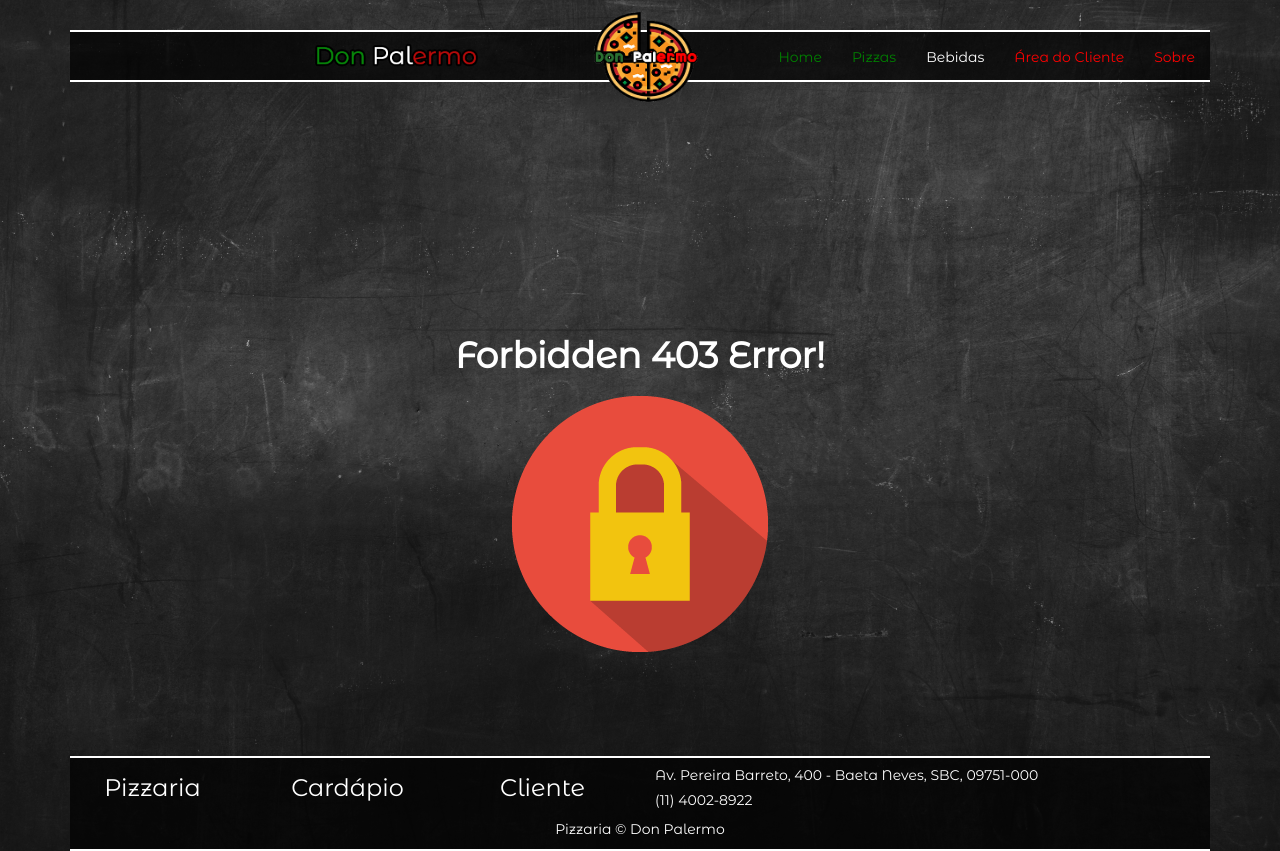
After one commit to guilhermestain/don-palermo, a PHP site: page /403/ in a window 1280 px wide. The commit adds this page. Run offline with PHP 8.4, Linux system fonts and the light colour scheme.

```diff
--- /dev/null
+++ b/403/index.html
@@ -0,0 +1,96 @@
+<html>
+  <head>
+    <meta charset="utf-8">
+    <link rel="stylesheet" href="https://maxcdn.bootstrapcdn.com/bootstrap/3.3.7/css/bootstrap.min.css">
+    <script src="https://ajax.googleapis.com/ajax/libs/jquery/3.3.1/jquery.min.js"></script>
+    <script src="https://maxcdn.bootstrapcdn.com/bootstrap/3.3.7/js/bootstrap.min.js"></script>
+    <link rel="icon" id="palermoicon" href="../img/icon.png" type="image/x-icon">
+    <link href="https://fonts.googleapis.com/css?family=Montserrat+Alternates" rel="stylesheet">
+    <link href="https://fonts.googleapis.com/css?family=Exo:100" rel="stylesheet">
+    <link href="https://fonts.googleapis.com/css?family=Do+Hyeon" rel="stylesheet">
+    <link href="https://fonts.googleapis.com/css?family=Do+Hyeon" rel="stylesheet">
+    <link rel="stylesheet" href="../css/styles.css">
+    <style type="text/css">
+      body {
+        font-family: 'Montserrat Alternates', sans-serif;
+        background-image: url("../css/fundo157.jpg");
+        background-repeat: no-repeat;
+        background-attachment: fixed;
+        background-size: cover;
+      }
+      .status-code {
+        margin-top: 20%;
+        height: 50vh;
+      }
+    </style>
+    <title>Don Palermo</title>
+  </head>
+
+<body>
+
+	<div class="container">
+
+    <!-- barra de navegação -->
+		<nav id="navbar1" class="navbar navbar-default">
+      <div class="navbar-header">
+        <a href="../index.html" class="navbar-brand"><img id="logodp" src="../img/logo.png"></a>
+        <a href="../index.html" class="navbar-brand"><img id="pizza" src="../img/pizzaria.png"></a>
+        <button class="navbar-toggle glyphicon glyphicon-menu-hamburger" data-toggle="collapse" data-target="#barra"></button>
+      </div>
+
+      <ul id="barra" class="nav navbar-nav navbar-right navbar-collapse">
+        <li ><a href="../index.html" id="nome1"><font color="green">Home</font></a></li>
+        <li ><a href="../pizzas/index.html" id="nome2"><font color="green">Pizzas</font></a></li>
+        <li ><a href="../bebidas/index.html" id="nome2" ><font color="white">Bebidas</font></a></li>
+        <li ><a href="../login/index.html" id="nome2"><font color="red">Área do Cliente</font></a></li>
+        <li ><a href="../sobre/index.html" id="nome2"><font color="red">Sobre</font></a></li>
+      </ul>
+    </nav>
+    <!-- barra de navegação -->
+
+    <!-- lista de bebidas -->
+    <div class="row">
+      <div class="col-12 text-center status-code">
+        <h1 class="text-white"> <strong>Forbidden 403 Error!</strong> <h1>
+          <img src="../img/icons/403.png" alt="">
+      </div>
+
+    </div>
+
+    <!-- lista de bebidas -->
+
+
+	<!-- rodape -->
+		<section class="footer">
+			<div class="row">
+				<div class="col-md-2">
+					<div class="link-area">
+						<h3><a href="../sobre/index.html" id="footertext"><font color="white">Pizzaria</a></font></h3>
+					</div>
+				</div>
+				<div class="col-md-2">
+					<div class="link-area">
+						<h3><a href="../pizzas/index.html" id="footertext"><font color="white">Cardápio</a></font></h3>
+					</div>
+				</div>
+				<div class="col-md-2">
+					<div class="link-area">
+						<h3><a href="../login/index.html" id="footertext"><font color="white">Cliente</a></font></h3>
+					</div>
+				</div>
+				<div class="col-md-6">
+					<div id="link-area1">
+						<h5><font color="white">Av. Pereira Barreto, 400 - Baeta Neves, SBC, 09751-000</font></h5>
+						<h5><font color="white">(11) 4002-8922 </font></h5>
+					</div>
+				</div>
+				<div class="row index-social-link text-center">
+					<p class="copy-c">Pizzaria © Don Palermo</p>
+				</div>
+			</div>
+		</section>
+  <!-- rodape -->
+
+	</div>
+</body>
+</html>
--- a/bebidas/index.html
+++ b/bebidas/index.html
@@ -38,7 +38,7 @@
         <li ><a href="../index.html" id="nome1"><font color="green">Home</font></a></li>
         <li ><a href="../pizzas/index.html" id="nome2"><font color="green">Pizzas</font></a></li>
         <li ><a href="../bebidas/index.html" id="nome2" class="active"><font color="green">Bebidas</font></a></li>
-        <li ><a href="../area-cliente/index.html" id="nome2"><font color="red">Área do Cliente</font></a></li>
+        <li ><a href="../login/index.html" id="nome2"><font color="red">Área do Cliente</font></a></li>
         <li ><a href="../sobre/index.html" id="nome2"><font color="red">Sobre</font></a></li>
       </ul>
     </nav>
@@ -133,7 +133,7 @@
 				</div>
 				<div class="col-md-2">
 					<div class="link-area">
-						<h3><a href="../area-cliente/index.html" id="footertext"><font color="white">Cliente</a></font></h3>
+						<h3><a href="../login/index.html" id="footertext"><font color="white">Cliente</a></font></h3>
 					</div>
 				</div>
 				<div class="col-md-6">
--- a/cadastro/index.html
+++ b/cadastro/index.html
@@ -44,7 +44,7 @@
         <li ><a href="../index.html" id="nome1"><span class="text-green">Home</span></a></li>
         <li ><a href="../pizzas/index.html" id="nome2"><span class="text-green">Pizzas</span></a></li>
         <li ><a href="../bebidas/index.html" id="nome2"><span class="text-white">Bebidas</span></a></li>
-        <li ><a href="../area-cliente/index.html" id="nome2"><span class="text-red">Área do Cliente</span></a></li>
+        <li ><a href="../login/index.html" id="nome2"><span class="text-red">Área do Cliente</span></a></li>
         <li ><a href="../sobre/index.html" id="nome2"><span class="text-red">Sobre</span></a></li>
       </ul>
     </nav>
@@ -183,7 +183,7 @@
 				</div>
 				<div class="col-md-2">
 					<div class="link-area">
-						<h3><a href="../area-cliente/index.html" id="footertext"><font color="white">Cliente</a></font></h3>
+						<h3><a href="../login/index.html" id="footertext"><font color="white">Cliente</a></font></h3>
 					</div>
 				</div>
 				<div class="col-md-6">
--- a/carrinho/index.html
+++ b/carrinho/index.html
@@ -38,7 +38,7 @@
         <li ><a href="../index.html" id="nome1"><font color="green">Home</font></a></li>
         <li ><a href="../pizzas/index.html" id="nome2"><font color="green">Pizzas</font></a></li>
         <li ><a href="../bebidas/index.html" id="nome2"><font color="green">Bebidas</font></a></li>
-        <li ><a href="../area-cliente/index.html" id="nome2"><font color="red">Área do Cliente</font></a></li>
+        <li ><a href="../login/index.html" id="nome2"><font color="red">Área do Cliente</font></a></li>
         <li ><a href="../sobre/index.html" id="nome2"><font color="red">Sobre</font></a></li>
       </ul>
     </nav>
@@ -67,7 +67,7 @@
 				</div>
 				<div class="col-md-2">
 					<div class="link-area">
-						<h3><a href="../area-cliente/index.html" id="footertext"><font color="white">Cliente</a></font></h3>
+						<h3><a href="../login/index.html" id="footertext"><font color="white">Cliente</a></font></h3>
 					</div>
 				</div>
 				<div class="col-md-6">
--- a/css/styles.css
+++ b/css/styles.css
@@ -46,6 +46,9 @@ body {
   width: 175px;
 }
 
+.status-code {
+  height: 50vh;
+}
 .preco {
   /* font-family: "Do Hyeon", sans-serif; */
   margin-top: -12px;
--- a/index.html
+++ b/index.html
@@ -30,7 +30,7 @@
 				<li ><a href="./index.html" class="active" id="nome1"><font color="Green">Home</font></a></li>
 				<li ><a href="./pizzas/index.html" id="nome2"><font color="green">Pizzas</font></a></li>
 				<li ><a href="./bebidas/index.html" id="nome2"><font color="white">Bebidas</font></a></li>
-				<li ><a href="./area-cliente/index.html" id="nome2"><font color="red">Área do Cliente</font></a></li>
+				<li ><a href="./login/index.html" id="nome2"><font color="red">Área do Cliente</font></a></li>
 				<li ><a href="./sobre/index.html" id="nome2"><font color="red">Sobre</font></a></li>
 			</ul>
 		</nav>
--- a/pizzas/index.html
+++ b/pizzas/index.html
@@ -38,7 +38,7 @@
         <li ><a href="../index.html" id="nome1"><font color="Green">Home</font></a></li>
         <li ><a href="../pizzas/index.html"  class="active" id="nome2"><font color="green">Pizzas</font></a></li>
         <li ><a href="../bebidas/index.html" id="nome2"><font color="white">Bebidas</font></a></li>
-        <li ><a href="../area-cliente/index.html" id="nome2"><font color="red">Área do Cliente</font></a></li>
+        <li ><a href="../login/index.html" id="nome2"><font color="red">Área do Cliente</font></a></li>
         <li ><a href="../sobre/index.html" id="nome2"><font color="red">Sobre</font></a></li>
       </ul>
     </nav>
@@ -174,7 +174,7 @@
 				</div>
 				<div class="col-md-2">
 					<div class="link-area">
-						<h3><a href="../area-cliente/index.html" id="footertext"><font color="white">Cliente</a></font></h3>
+						<h3><a href="../login/index.html" id="footertext"><font color="white">Cliente</a></font></h3>
 					</div>
 				</div>
 				<div class="col-md-6">
--- a/sobre/index.html
+++ b/sobre/index.html
@@ -35,7 +35,7 @@
         <li ><a href="../index.html" id="nome1"><font color="Green">Home</font></a></li>
         <li ><a href="../pizzas/index.html" id="nome2"><font color="green">Pizzas</font></a></li>
         <li ><a href="../bebidas/index.html" id="nome2"><font color="white">Bebidas</font></a></li>
-        <li ><a href="../area-cliente/index.html" id="nome2"><font color="red">Área do Cliente</font></a></li>
+        <li ><a href="../login/index.html" id="nome2"><font color="red">Área do Cliente</font></a></li>
         <li ><a href="../sobre/index.html" class="active" id="nome2"><font color="red">Sobre</font></a></li>
       </ul>
     </nav>
@@ -78,7 +78,7 @@
 				</div>
 				<div class="col-md-2">
 					<div class="link-area">
-						<h3><a href="../area-cliente/index.html" id="footertext"><font color="white">Cliente</a></font></h3>
+						<h3><a href="../login/index.html" id="footertext"><font color="white">Cliente</a></font></h3>
 					</div>
 				</div>
 				<div class="col-md-6">
```
Also changed, not shown: area-cliente/index.php (added, +209 -0 lines), login/index.html (+8 -8 lines), php/auth/index.php (added, +40 -0 lines), php/loggout/index.php (added, +7 -0 lines), img/icons/403.png (added).
